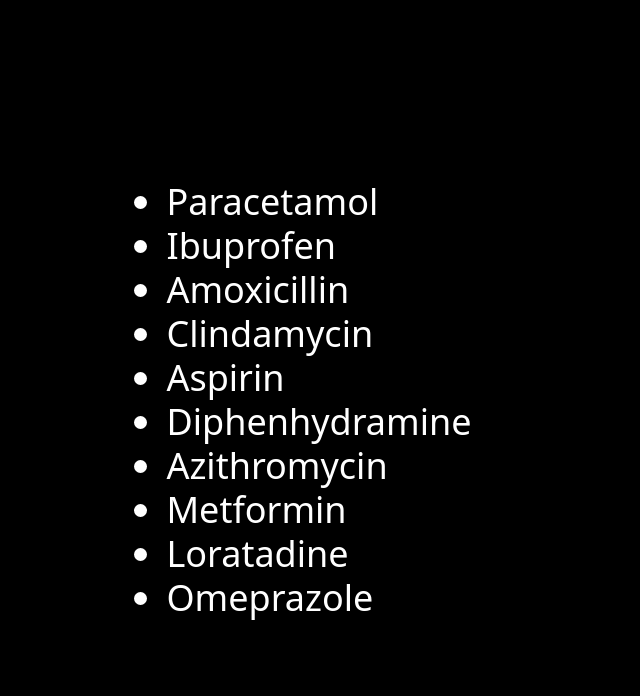
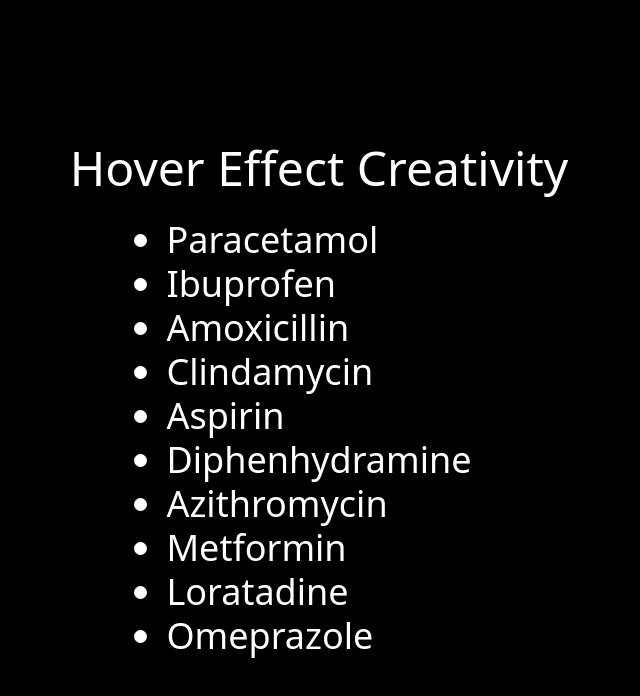
Before and after one commit to AmitSheoran-557/modal-creativity-task, a React (Vite) app: page /hover in a window 1280 px wide. Shown: the top 696 px of the page, without its empty margins (321-961 px from the left). Built offline with nearby package versions, Linux system fonts and the light colour scheme.

Commit message:
update code

```diff
--- a/index.html
+++ b/index.html
@@ -2,7 +2,7 @@
 <html lang="en">
   <head>
     <meta charset="UTF-8" />
-    <link rel="icon" type="image/svg+xml" href="/vite.svg" />
+    <link rel="icon" type="image/svg+xml" href="/favicon.png" />
     <meta name="viewport" content="width=device-width, initial-scale=1.0" />
     <title>creative slider</title>
   </head>
--- a/package.json
+++ b/package.json
@@ -16,6 +16,7 @@
     "react": "^18.3.1",
     "react-calendly": "^4.3.1",
     "react-dom": "^18.3.1",
+    "react-helmet": "^6.1.0",
     "react-hook-form": "^7.54.2",
     "react-router-dom": "^7.1.5",
     "sweetalert": "^2.1.2",
--- a/src/App.jsx
+++ b/src/App.jsx
@@ -1,10 +1,10 @@
 import React from 'react'
+import { BrowserRouter, Route, Routes } from 'react-router-dom'
 import './App.css'
 import Dummy from './components/Dummy'
 import FormValidation from './components/FormValidation'
 import Gsap from './components/Gsap'
 import ParamsPractice from './components/ParamsPractice'
-import { BrowserRouter, Route, Routes } from 'react-router-dom'
 import LocalStorageTwo from './components/LocalStorageTwo'
 import Calendly from './components/Calendly'
 import ParamPractice2 from './components/ParamPractice2'
--- a/src/components/CreativeHover.jsx
+++ b/src/components/CreativeHover.jsx
@@ -1,9 +1,14 @@
-import React from 'react'
+import React, { useEffect } from 'react'
 
 const CreativeHover = () => {
+    useEffect(() => {
+        document.title = "Hover Effect";
+    }, []);
     return (
-        <div className='flex justify-center items-center min-h-screen bg-black text-white'>
-            <ul className='text-4xl gap-1 flex flex-col font-light list-none p-0'>
+        <div className='flex justify-center flex-col items-center min-h-screen bg-black text-white'>
+
+            <h2 className='text-center lg:text-5xl text-4xl lg:mb-7 mb-5'>Hover Effect Creativity</h2>
+            <ul className='lg:text-4xl text-3xl mx-auto gap-1 flex flex-col font-light list-none p-0'>
                 <li>Paracetamol</li>
                 <li>Ibuprofen</li>
                 <li>Amoxicillin</li>
```
Also changed, not shown: public/favicon.png (added), 1 other file (tests, documents, lock files or other folders).
